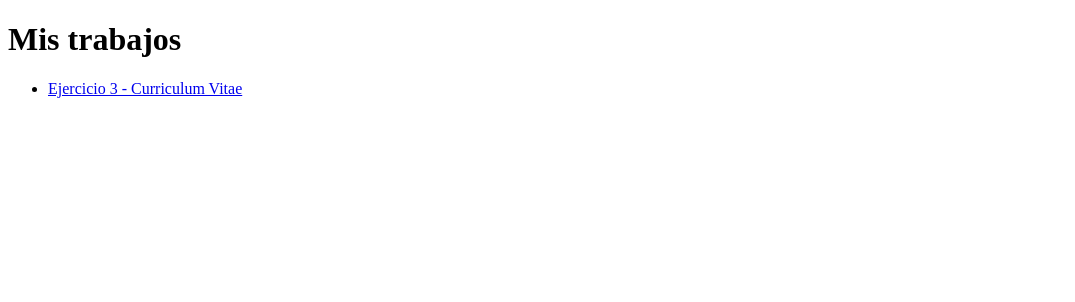
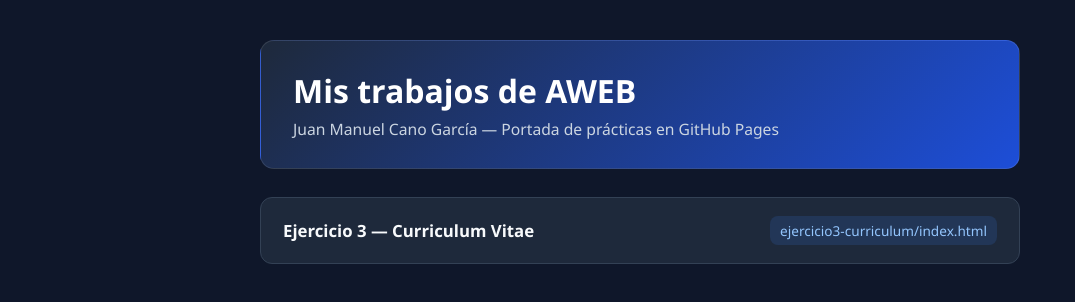
Before and after one commit to Jmcanogar/WebJuanma-AWEB, a plain HTML site: page index.html in a window 1280 px wide. Shown: the whole page, without its empty margins (0-1075 px from the left). Drawn offline with Linux system fonts and the light colour scheme.

Commit message:
Update index.html

```diff
--- a/index.html
+++ b/index.html
@@ -2,12 +2,101 @@
 <html lang="es">
 <head>
   <meta charset="UTF-8">
-  <title>Trabajos de Juanma</title>
+  <meta name="viewport" content="width=device-width, initial-scale=1.0">
+  <title>Trabajos de Juanma — AWEB</title>
+  <style>
+    * {
+      box-sizing: border-box;
+      margin: 0;
+      padding: 0;
+    }
+
+    body {
+      font-family: "Segoe UI", Tahoma, Geneva, Verdana, sans-serif;
+      background-color: #0f172a;
+      color: #e2e8f0;
+      min-height: 100vh;
+      padding: 40px 20px;
+    }
+
+    .contenedor {
+      max-width: 760px;
+      margin: 0 auto;
+    }
+
+    header {
+      background: linear-gradient(135deg, #1e293b, #1d4ed8);
+      padding: 28px 32px;
+      border-radius: 14px;
+      margin-bottom: 28px;
+      border: 1px solid rgba(255, 255, 255, 0.1);
+    }
+
+    header h1 {
+      font-size: 2rem;
+      color: #ffffff;
+      margin-bottom: 6px;
+    }
+
+    header p {
+      color: #cbd5e1;
+      font-size: 0.98rem;
+    }
+
+    .lista-trabajos {
+      list-style: none;
+      display: grid;
+      gap: 14px;
+    }
+
+    .tarjeta-enlace {
+      display: flex;
+      justify-content: space-between;
+      align-items: center;
+      text-decoration: none;
+      background-color: #1e293b;
+      color: #f8fafc;
+      padding: 18px 22px;
+      border-radius: 12px;
+      border: 1px solid #334155;
+      transition: transform 0.15s ease, border-color 0.15s ease, background-color 0.15s ease;
+    }
+
+    .tarjeta-enlace:hover {
+      transform: translateY(-2px);
+      border-color: #60a5fa;
+      background-color: #243247;
+    }
+
+    .titulo-trabajo {
+      font-weight: 600;
+      font-size: 1.05rem;
+    }
+
+    .etiqueta-ruta {
+      font-size: 0.85rem;
+      color: #93c5fd;
+      background-color: rgba(59, 130, 246, 0.15);
+      padding: 5px 10px;
+      border-radius: 8px;
+    }
+  </style>
 </head>
 <body>
-  <h1>Mis trabajos</h1>
-  <ul>
-    <li><a href="ejercicio3-curriculum/index.html">Ejercicio 3 - Curriculum Vitae</a></li>
-  </ul>
+  <div class="contenedor">
+    <header>
+      <h1>Mis trabajos de AWEB</h1>
+      <p>Juan Manuel Cano García — Portada de prácticas en GitHub Pages</p>
+    </header>
+
+    <ul class="lista-trabajos">
+      <li>
+        <a class="tarjeta-enlace" href="ejercicio3-curriculum/index.html">
+          <span class="titulo-trabajo">Ejercicio 3 — Curriculum Vitae</span>
+          <span class="etiqueta-ruta">ejercicio3-curriculum/index.html</span>
+        </a>
+      </li>
+    </ul>
+  </div>
 </body>
 </html>
```
